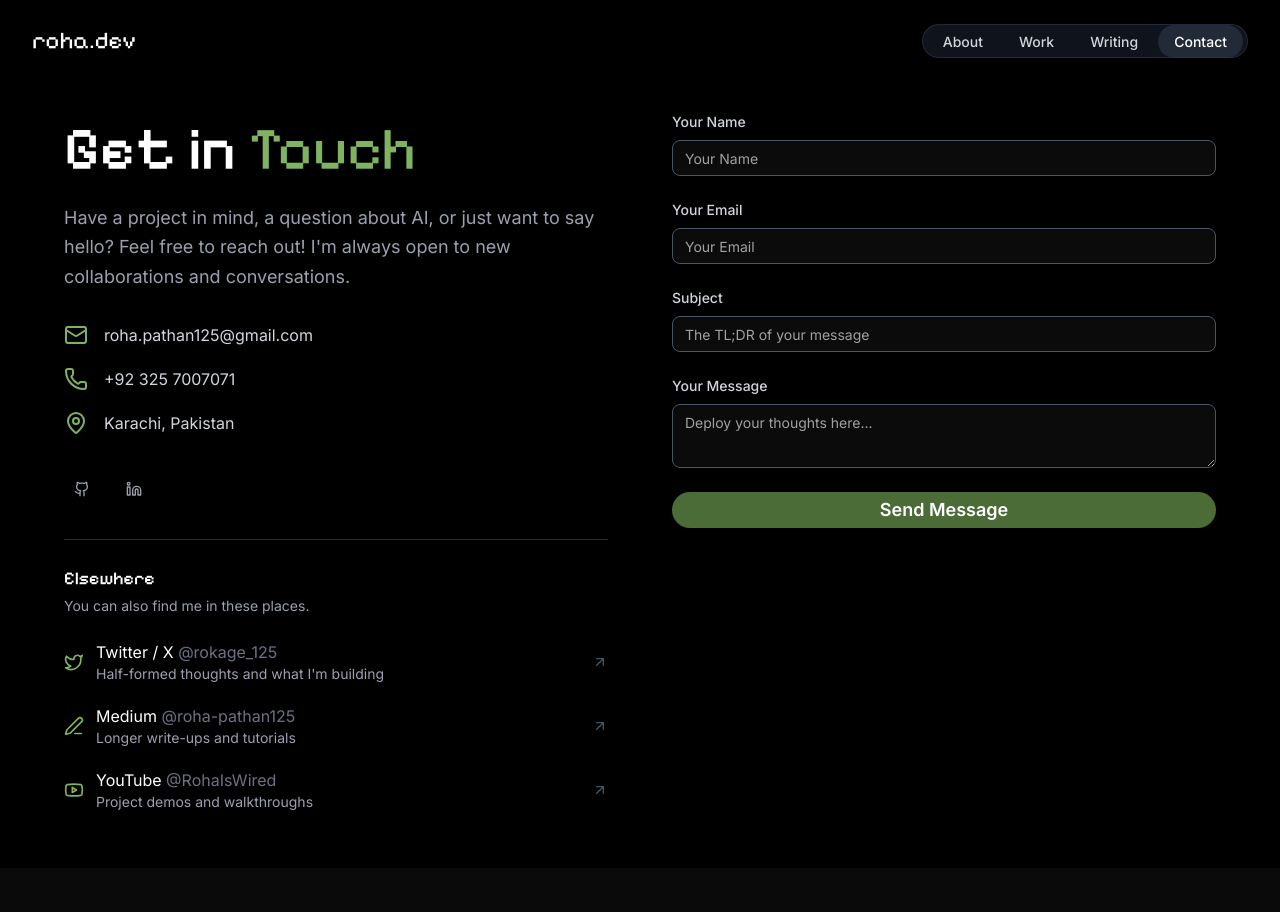
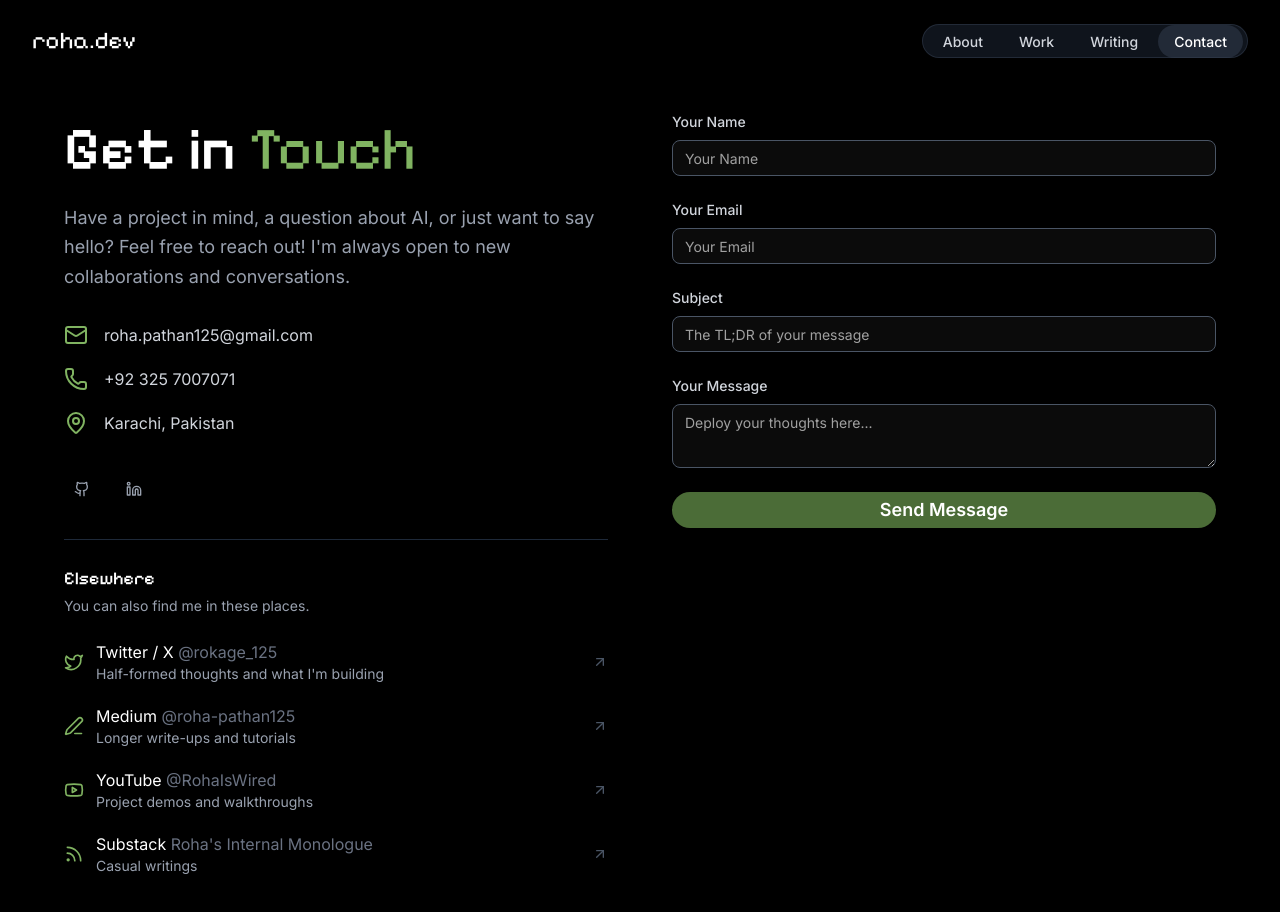
Before and after one commit to row-huh/roha.dev-v3, a Next.js app in the folder src/: page /contact in a window 1280 px wide. Shown: the top 912 px of the page. Before the commit the page ends 868 px from the top, so only its background shows below. Built offline with nearby package versions, Linux system fonts and the light colour scheme.

Commit message:
updated contact page

```diff
--- a/src/app/contact/page.tsx
+++ b/src/app/contact/page.tsx
@@ -5,7 +5,7 @@ import Link from "next/link"
 import { Button } from "@/components/ui/button"
 import { Input } from "@/components/ui/input"
 import { Textarea } from "@/components/ui/textarea"
-import { Mail, Phone, MapPin, Linkedin, Github, Twitter, Youtube, PenLine, ArrowUpRight } from "lucide-react"
+import { Mail, Phone, MapPin, Linkedin, Github, Twitter, Youtube, PenLine, Rss, ArrowUpRight } from "lucide-react"
 import { usePathname } from "next/navigation"
 import NavBar from "@/components/nav-bar"
 
@@ -30,6 +30,13 @@ const elsewhere = [
     note: "Project demos and walkthroughs",
     href: "https://www.youtube.com/@RohaIsWired",
     icon: Youtube,
+  },
+  {
+    name: "Substack",
+    handle: "Roha's Internal Monologue",
+    note: "Casual writings",
+    href: "https://rowhuh.substack.com",
+    icon: Rss,
   },
 ]
 
```
